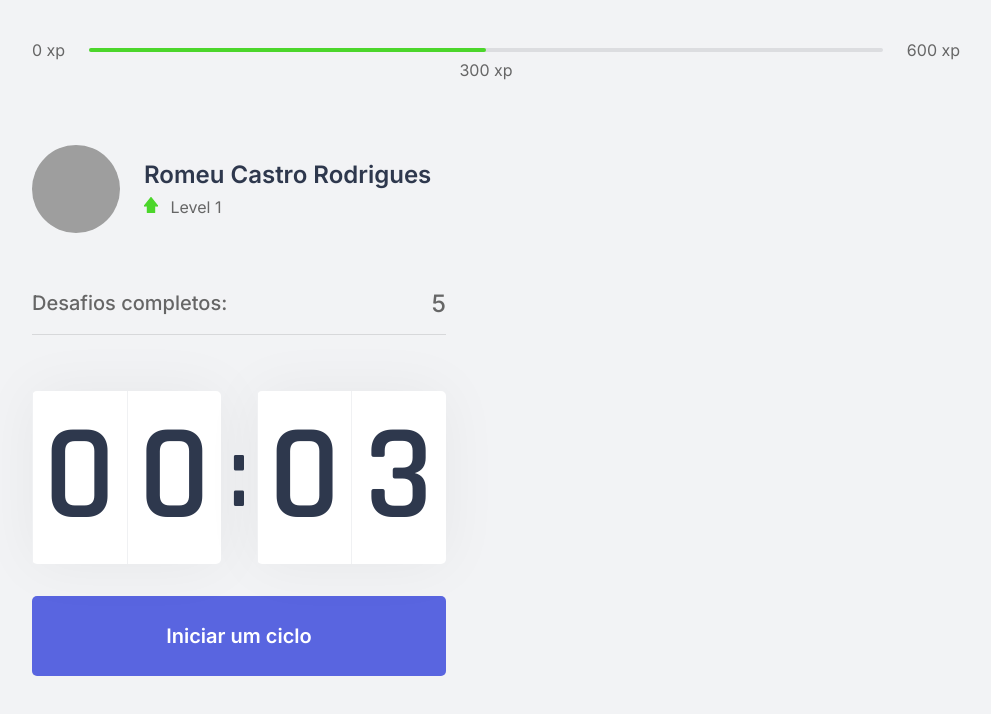
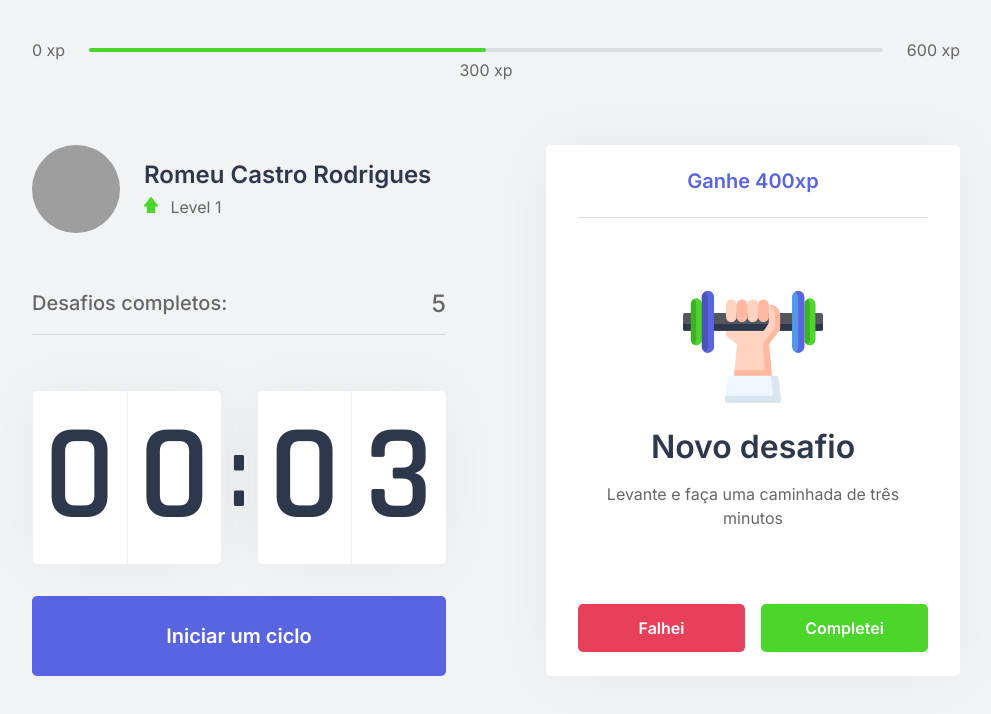
Before and after one commit to romeucr/moveit, a Next.js app: page / in a window 1280 px wide. Shown: the top 714 px of the page, without its empty margins (144-1135 px from the left). Built offline with nearby package versions, Linux system fonts and the light colour scheme; grey boxes are pictures that could not be loaded.

Commit message:
Challenge component layout

```diff
--- /dev/null
+++ b/src/components/ChallengeBox.tsx
@@ -0,0 +1,44 @@
+import styles from '../styles/components/ChallengeBox.module.css'
+
+export function ChallengeBox() {
+   const hasActiveChallenge = true
+
+   return (
+      <div className={styles.challengeBoxContainer}>
+         { hasActiveChallenge ? (
+            <div className={styles.challengeActive}>
+               <header>Ganhe 400xp </header>
+               <main>
+                  <img src="icons/body.svg" />
+                  <strong>Novo desafio</strong>
+                  <p>Levante e faça uma caminhada de três minutos</p>
+               </main>
+               <footer>
+                  <button
+                     type="button"
+                     className={styles.challengeFailButton}
+                  >
+                     Falhei
+                     </button>
+                  <button
+                     type="button"
+                     className={styles.challengeSucceededButton}
+                  >
+                     Completei
+                     </button>
+               </footer>
+
+            </div>
+         ) : (
+               <div className={styles.challengeNotActive}>
+                  <strong>Finalize um ciclo para receber um desafio</strong>
+                  <p>
+                     <img src="icons/level-up.svg" alt="Level Up" />
+                        Avance de level completando desafios
+                     </p>
+               </div>
+            )
+         }
+      </div>
+   )
+}
--- a/src/pages/index.tsx
+++ b/src/pages/index.tsx
@@ -1,6 +1,7 @@
 import Head from 'next/head'
+import { ChallengeBox } from '../components/ChallengeBox';
 import { CompletedChallenges } from '../components/CompletedChallenges';
-import { Countdown } from '../components/CountDown';
+import { Countdown } from '../components/Countdown';
 import { ExperienceBar } from "../components/ExperienceBar";
 import { Profile } from '../components/Profile';
 import styles from '../styles/pages/Home.module.css';
@@ -19,7 +20,7 @@
           <Countdown />
         </div>
         <div>
-
+          <ChallengeBox />
         </div>
       </section>
     </div>
--- /dev/null
+++ b/src/styles/components/ChallengeBox.module.css
@@ -0,0 +1,105 @@
+.challengeBoxContainer {
+   height: 100%;
+   background-color: var(--white);
+   border-radius: 5px;
+   box-shadow: 0 0 60px rgba(0, 0, 0, 0.05 );
+   padding: 1.5rem 2rem;
+   display: flex;
+   flex-direction: column;
+   align-items: center;
+   justify-content: center;
+   text-align: center;
+}
+
+.challengeNotActive {
+   display: flex;
+   flex-direction: column;
+   align-items: center;
+}
+
+.challengeNotActive strong {
+   font-size: 1.5rem;
+   font-weight: 500;
+   line-height: 1.4;
+}
+
+.challengeNotActive p {
+   display: flex;
+   flex-direction: column;
+   align-items: center;
+   line-height: 1.4;
+   max-width: 70%;
+   margin-top: 3rem;
+}
+
+.challengeNotActive p img {
+   margin-bottom: 1rem;
+}
+
+.challengeActive {
+   height: 100%;
+   display: flex;
+   flex-direction: column;
+}
+
+.challengeActive header {
+   color: var(--blue);
+   font-weight: 600;
+   font-size: 1.25rem;
+   padding: 0 2rem 1.5rem;
+   border-bottom: 1px solid var(--gray-line);
+}
+
+.challengeActive main {
+   flex: 1;
+   display: flex;
+   flex-direction: column;
+   align-items: center;
+   justify-content: center;
+}
+
+.challengeActive main strong {
+   font-weight: 600;
+   font-size: 2rem;
+   color: var(--title);
+   margin: 1.5rem 0 1rem;
+}
+
+.challengeActive main p {
+   line-height: 1.5;
+}
+
+.challengeActive footer {
+   display: grid;
+   grid-template-columns: 1fr 1fr;
+   gap: 1rem;
+}
+
+.challengeActive footer button {
+   height: 3rem;
+   display: flex;
+   align-items: center;
+   justify-content: center;
+   border: 0;
+   border-radius: 5px;
+   color: var(--white);
+   font-size: 1rem;
+   font-weight: 600;
+   transition: 0.3s;
+}
+
+.challengeActive footer button.challengeFailButton {
+   background: var(--red);
+}
+
+.challengeActive footer button.challengeFailButton:hover {
+   background: var(--red-dark);
+}
+
+.challengeActive footer button.challengeSucceededButton {
+   background: var(--green);
+}
+
+.challengeActive footer button.challengeSucceededButton:hover {
+   background: var(--green-dark);
+}
--- a/src/styles/global.css
+++ b/src/styles/global.css
@@ -6,7 +6,9 @@
    --text-highlight: #b3b9FF;
    --title: #2e384d;
    --red: #e83f5b;
+   --red-dark: #b8354b;
    --green: #4cd62b;
+   --green-dark: #42b127;
    --blue: #5965e0;
    --blue-dark: #4953b8;
    --blue-twitter: #2aa9e0;
```
